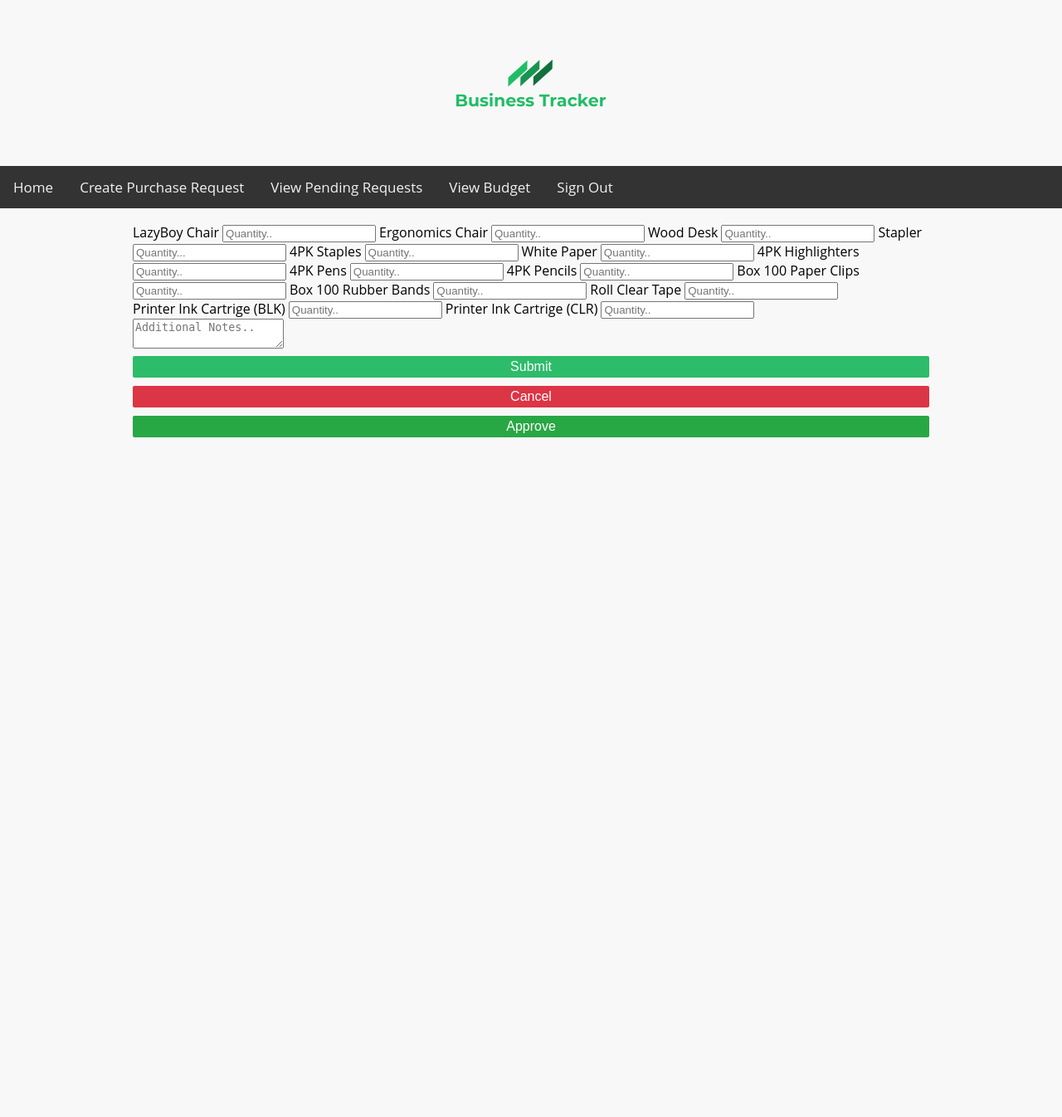
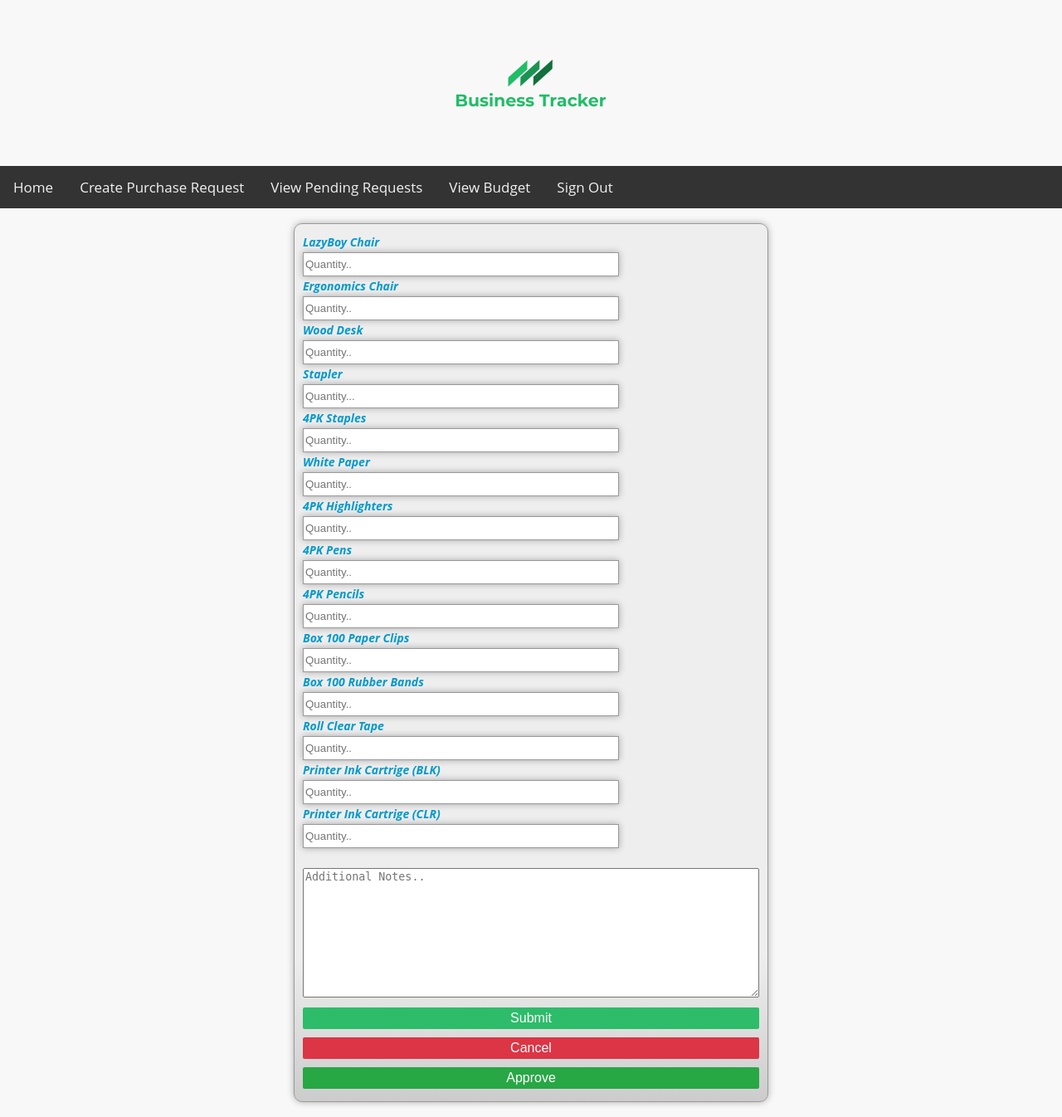
Before and after one commit to muffinman148/cis444-web-project, a PHP site: page /HTML/Create.html in a window 1280 px wide. Shown: the whole page at 83% size. Before the commit the page ends 527 px from the top, so only its background shows below. Run offline with PHP 8.4, Linux system fonts and the light colour scheme.

Commit message:
Update CSS/stylesheet.css
Added a form class to aply to forms and tables if desired.

```diff
--- a/CSS/stylesheet.css
+++ b/CSS/stylesheet.css
@@ -148,3 +148,46 @@ button.denyButton, .cancelButton {
     background-color: #4CAF50;
     color: white;
 }
+
+/*for the create*/
+
+.form {
+
+   background: -webkit-linear-gradient(bottom, #CCCCCC, #EEEEEE 175px);
+  background: -moz-linear-gradient(bottom, #CCCCCC, #EEEEEE 175px);
+  background: linear-gradient(bottom, #CCCCCC, #EEEEEE 175px);
+  margin: auto;
+  position: relative;
+  width: 550px;
+  height: 100%;
+  font-family: Tahoma, Geneva, sans-serif;
+  font-size: 14px;
+  font-style: italic;
+  line-height: 24px;
+  font-weight: bold;
+  color: #09C;
+  text-decoration: none;
+  border-radius: 10px;
+  padding: 10px;
+  border: 1px solid #999;
+  border: inset 1px solid #333;
+  -webkit-box-shadow: 0px 0px 8px rgba(0, 0, 0, 0.3);
+  -moz-box-shadow: 0px 0px 8px rgba(0, 0, 0, 0.3);
+  box-shadow: 0px 0px 8px rgba(0, 0, 0, 0.3);
+
+}
+
+.form input{
+    width: 375px;
+    display: block;
+    border: 1px solid #999;
+    height: 25px;
+    -webkit-box-shadow: 0px 0px 8px rgba(0, 0, 0, 0.3);
+    -moz-box-shadow: 0px 0px 8px rgba(0, 0, 0, 0.3);
+    box-shadow: 0px 0px 8px rgba(0, 0, 0, 0.3);
+}
+
+.form textarea{
+    width:544px;
+    height: 150px;
+}
```
